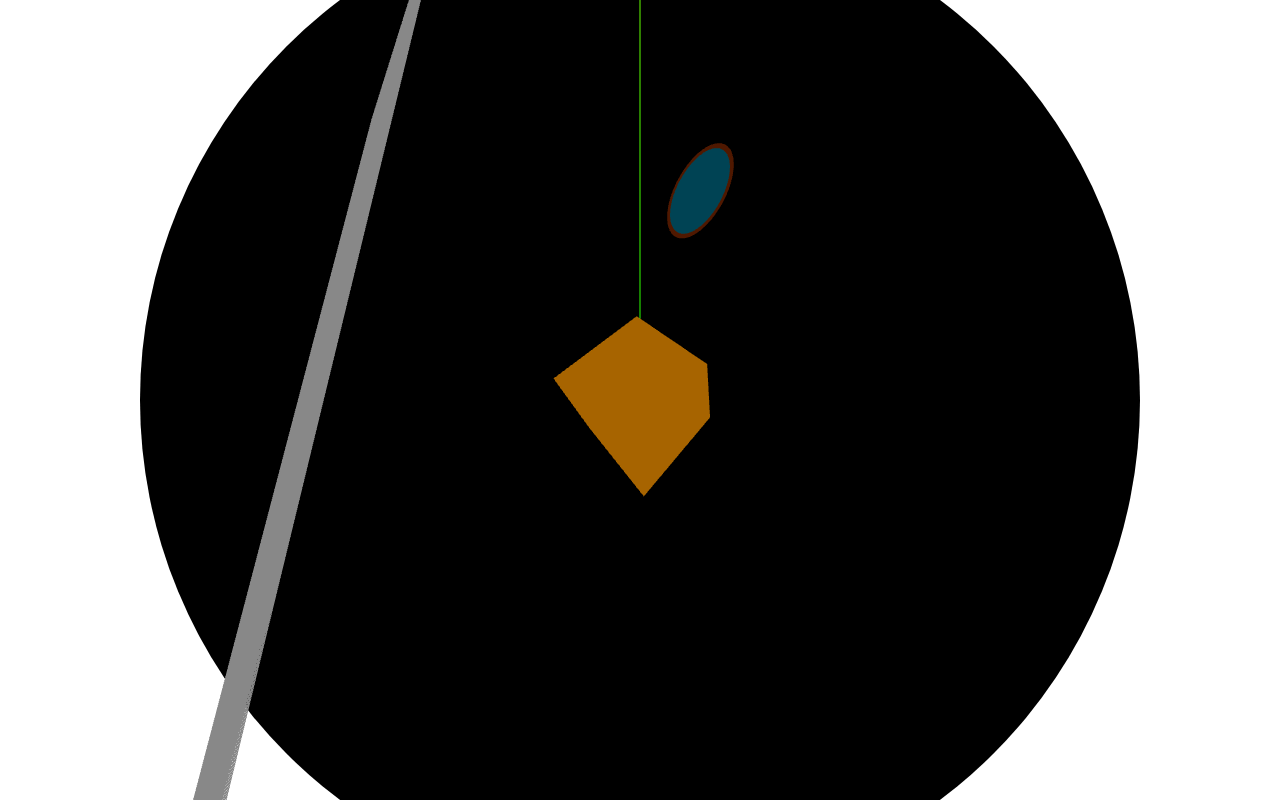
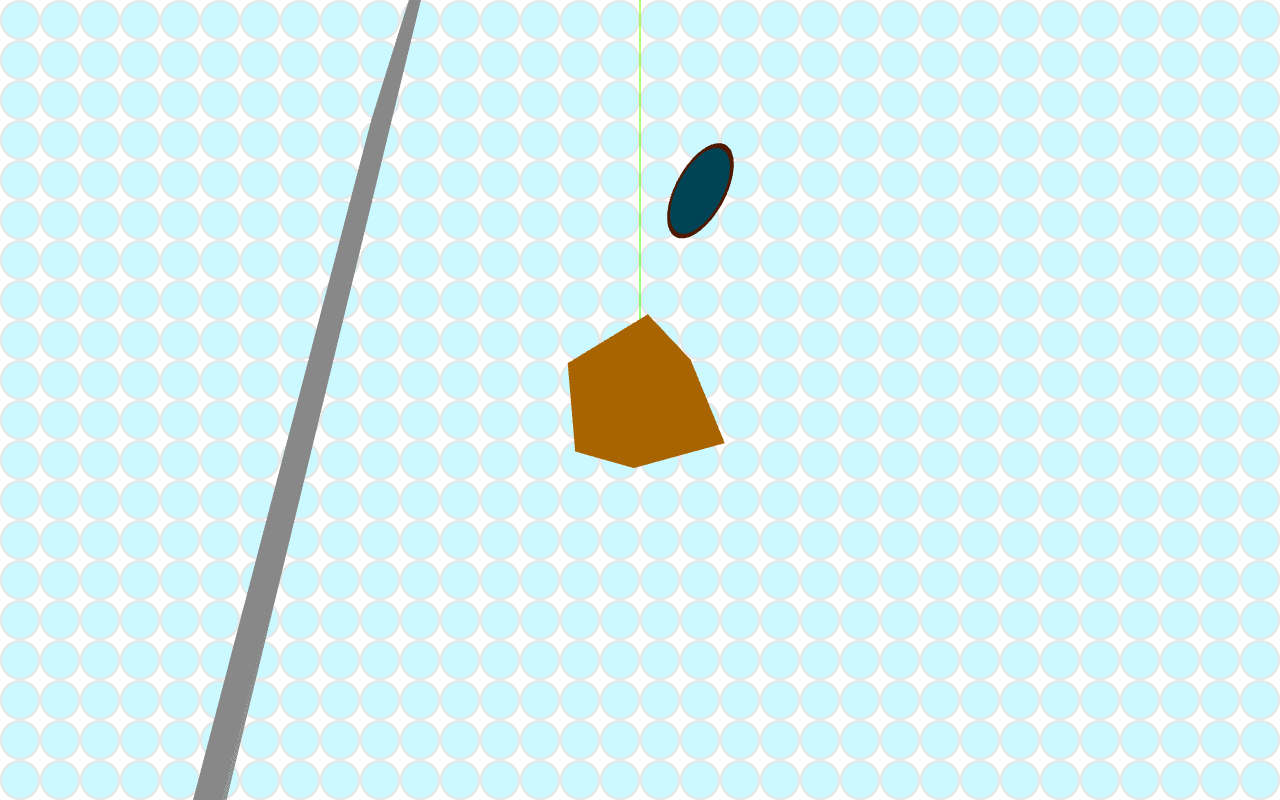
Before and after one commit to kadiace/Material, a React (Create React App) app: page / in a window 1280 px wide. Shown: the top 800 px of the page. Built offline with nearby package versions, Linux system fonts and the light colour scheme.

Commit message:
Dot Pattern.

```diff
--- a/src/components/Background.tsx
+++ b/src/components/Background.tsx
@@ -1,5 +1,29 @@
+import Dot, { DotProps } from './Dot';
+
 function Background() {
-  return <div />;
+  const colorIn = '#CCF9FF';
+  const colorOut = '#E6E6E6';
+  const size = '40px';
+  const dotList: DotProps[] = [];
+  for (let i = 0; i < 3000; i += 1) {
+    dotList.push({ colorIn, colorOut, size });
+  }
+  return (
+    <div
+      id='background'
+      style={{
+        display: 'grid',
+        width: '100%',
+        height: '100%',
+        gridTemplateColumns: `repeat(auto-fill, ${size})`,
+        gridTemplateRows: `repeat(auto-fill, ${size})`,
+      }}
+    >
+      {dotList.map((elem, index) => (
+        <Dot key={index} {...elem} />
+      ))}
+    </div>
+  );
 }
 
 export default Background;
--- a/src/components/Canvas.tsx
+++ b/src/components/Canvas.tsx
@@ -9,6 +9,7 @@ import { Canvas as Canv } from '@react-three/fiber';
 function Canvas() {
   return (
     <div
+      id='canvas'
       style={{
         width: '100%',
         height: '100%',
--- a/src/components/Dot.tsx
+++ b/src/components/Dot.tsx
@@ -1,22 +1,39 @@
-/* eslint-disable react/no-unknown-property */
+import { PropsWithChildren } from 'react';
 
-export type DotProps = JSX.Element & { colorOut: string; colorIn: string };
+export type DotProps = PropsWithChildren & {
+  colorOut: string;
+  colorIn: string;
+  size: string;
+};
 
 function Dot(props: DotProps) {
-  const { colorOut, colorIn } = props;
+  const { colorOut, colorIn, size } = props;
   // Scale hook
   return (
     <div
-      id='background test'
+      id='outline'
       style={{
-        position: 'absolute',
-        width: '1000px',
-        height: '1000px',
+        width: size,
+        height: size,
         borderRadius: '50%',
         backgroundColor: colorOut,
+        display: 'flex',
+        alignItems: 'center',
+        justifyContent: 'center',
       }}
       {...props}
-    />
+    >
+      <div
+        id='dot'
+        style={{
+          width: size,
+          height: size,
+          borderRadius: '50%',
+          backgroundColor: colorIn,
+          scale: '0.9',
+        }}
+      />
+    </div>
   );
 }
 
--- a/src/pages/App.tsx
+++ b/src/pages/App.tsx
@@ -1,4 +1,5 @@
 /* eslint-disable react/no-unknown-property */
+import Background from 'components/Background';
 import Canvas from 'components/Canvas';
 
 import 'pages/App.css';
@@ -16,16 +17,7 @@ function App() {
         justifyContent: 'center',
       }}
     >
-      <div
-        id='background test'
-        style={{
-          position: 'absolute',
-          width: '1000px',
-          height: '1000px',
-          borderRadius: '50%',
-          backgroundColor: 'black',
-        }}
-      />
+      <Background />
       <Canvas />
     </div>
   );
```
